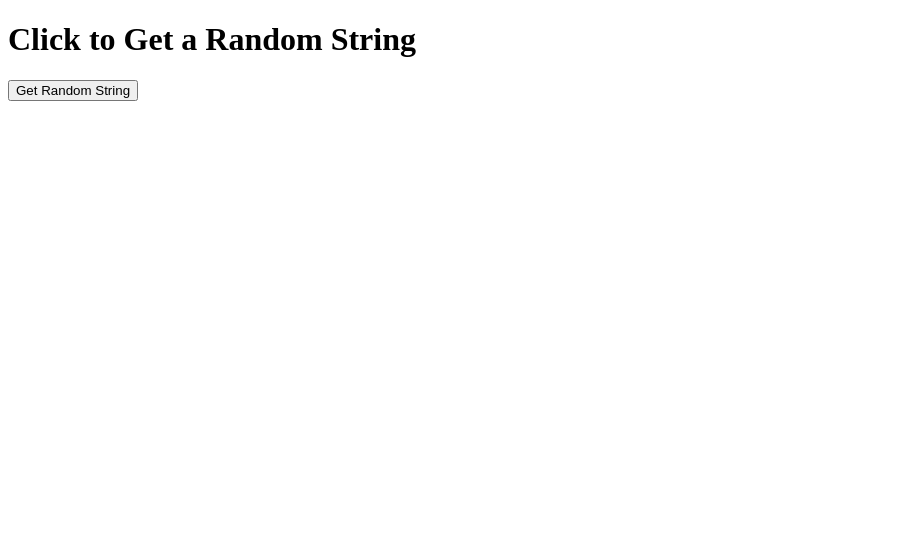
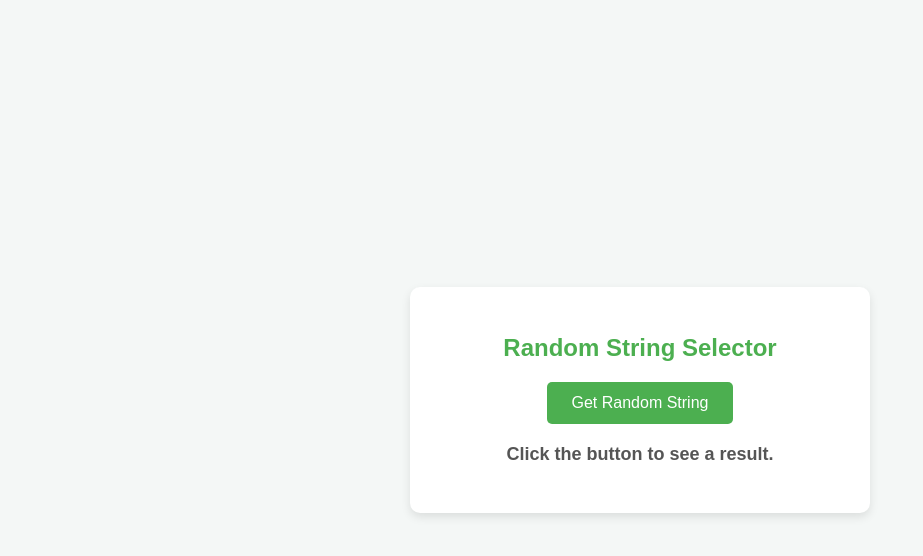
Before and after one commit to malencastro/random, a plain HTML site: page index.html in a window 1280 px wide. Shown: the whole page, without its empty margins (0-923 px from the left). Drawn offline with Linux system fonts and the light colour scheme.

Commit message:
Update index.html

```diff
--- a/index.html
+++ b/index.html
@@ -4,11 +4,58 @@
     <meta charset="UTF-8">
     <meta name="viewport" content="width=device-width, initial-scale=1.0">
     <title>Random String Selector</title>
+    <style>
+        body {
+            font-family: 'Arial', sans-serif;
+            background-color: #f4f7f6;
+            color: #333;
+            display: flex;
+            justify-content: center;
+            align-items: center;
+            height: 100vh;
+            margin: 0;
+        }
+        .container {
+            text-align: center;
+            background-color: #ffffff;
+            padding: 30px;
+            border-radius: 10px;
+            box-shadow: 0 4px 10px rgba(0, 0, 0, 0.1);
+            width: 100%;
+            max-width: 400px;
+        }
+        h1 {
+            color: #4CAF50;
+            font-size: 24px;
+            margin-bottom: 20px;
+        }
+        button {
+            background-color: #4CAF50;
+            color: white;
+            border: none;
+            padding: 12px 25px;
+            font-size: 16px;
+            border-radius: 5px;
+            cursor: pointer;
+            transition: background-color 0.3s;
+        }
+        button:hover {
+            background-color: #45a049;
+        }
+        p {
+            font-size: 18px;
+            font-weight: bold;
+            margin-top: 20px;
+            color: #555;
+        }
+    </style>
 </head>
 <body>
-    <h1>Click to Get a Random String</h1>
-    <button onclick="selectRandomString()">Get Random String</button>
-    <p id="result"></p>
+    <div class="container">
+        <h1>Random String Selector</h1>
+        <button onclick="selectRandomString()">Get Random String</button>
+        <p id="result">Click the button to see a result.</p>
+    </div>
 
     <script>
         // Define the two strings to choose from
```
